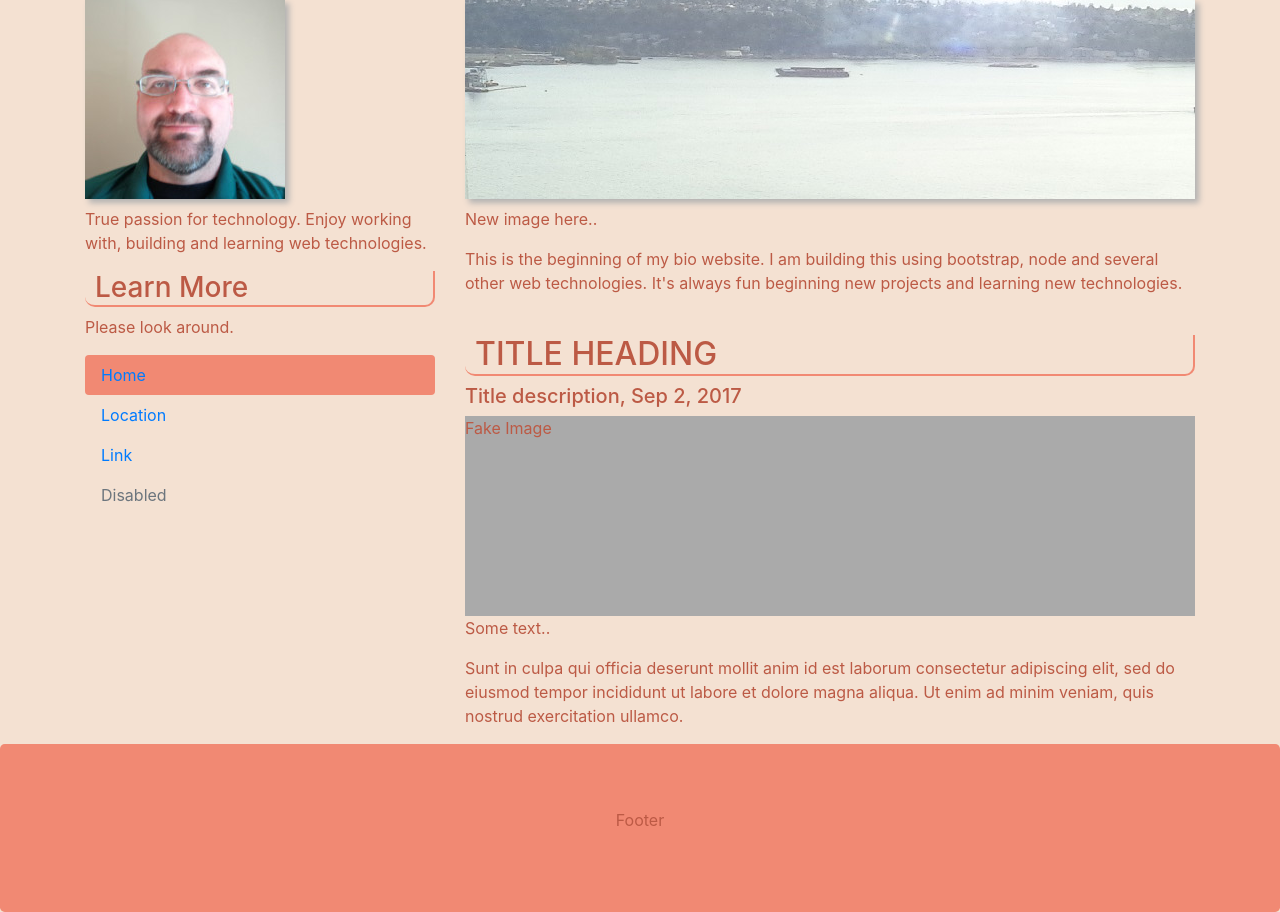
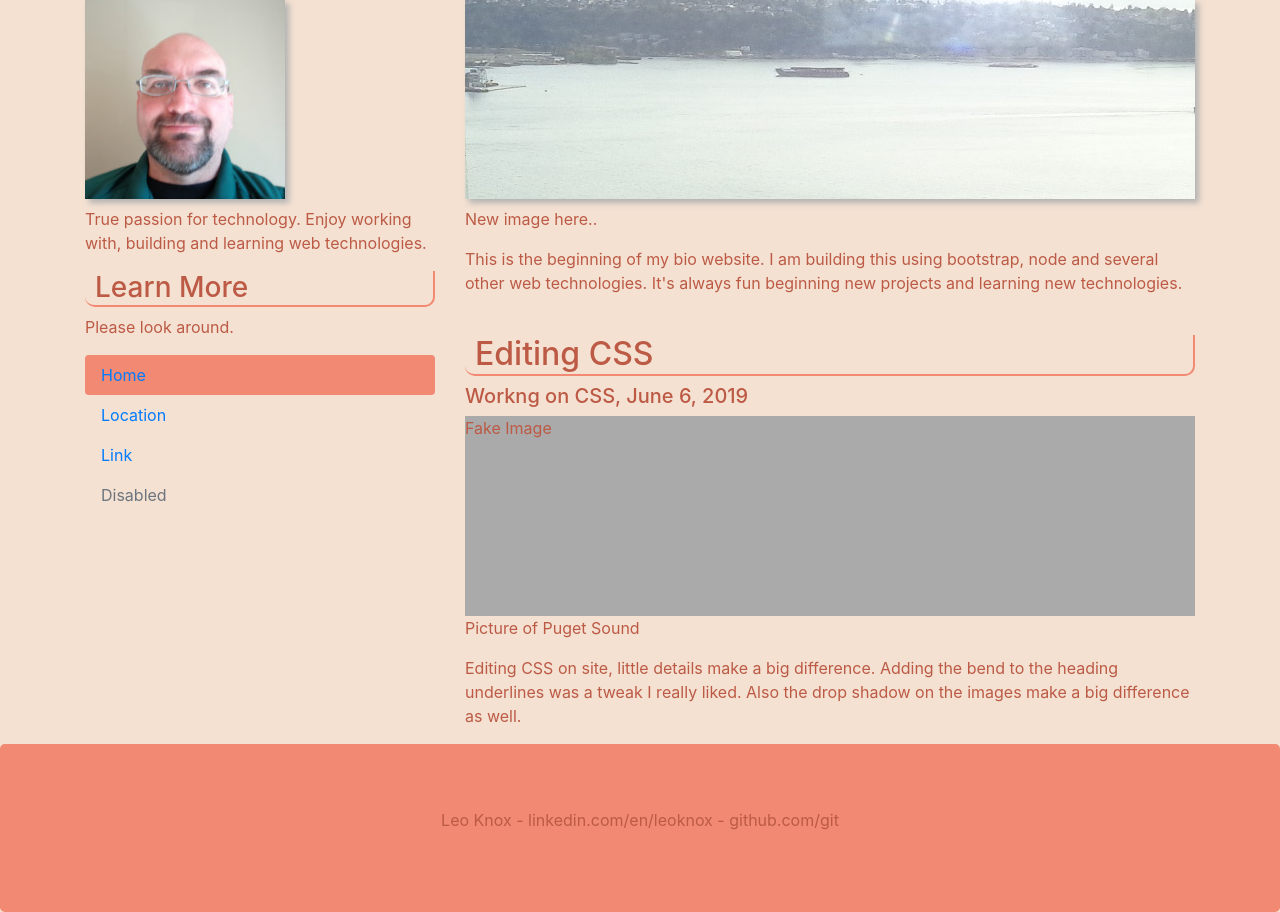
Before and after one commit to LeoKnox/website, a Node server app: page / in a window 1280 px wide. Shown: the part 391-1303 px from the top of the page. Run offline with Node 20, Linux system fonts and the light colour scheme.

Commit message:
Add files via upload
Added more css and text, site is looking better.

```diff
--- a/views/content.ejs
+++ b/views/content.ejs
@@ -10,9 +10,11 @@
         new technologies.
     </p>
     <br>
-    <h2>TITLE HEADING</h2>
-    <h5>Title description, Sep 2, 2017</h5>
+    <h2>Editing CSS</h2>
+    <h5>Workng on CSS, June 6, 2019</h5>
     <div class="fakeimg">Fake Image</div>
-    <p>Some text..</p>
-    <p>Sunt in culpa qui officia deserunt mollit anim id est laborum consectetur adipiscing elit, sed do eiusmod tempor incididunt ut labore et dolore magna aliqua. Ut enim ad minim veniam, quis nostrud exercitation ullamco.</p>
+    <p>Picture of Puget Sound</p>
+    <p>Editing CSS on site, little details make a big difference. Adding the bend to the heading underlines
+        was a tweak I really liked. Also the drop shadow on the images make a big difference as well.
+    </p>
 </div>
--- a/views/footer.ejs
+++ b/views/footer.ejs
@@ -1,3 +1,3 @@
 <div class="jumbotron text-center topper" style="margin-bottom:0">
-  <p>Footer</p>
+  <p>Leo Knox - linkedin.com/en/leoknox - github.com/git</p>
 </div>
```
